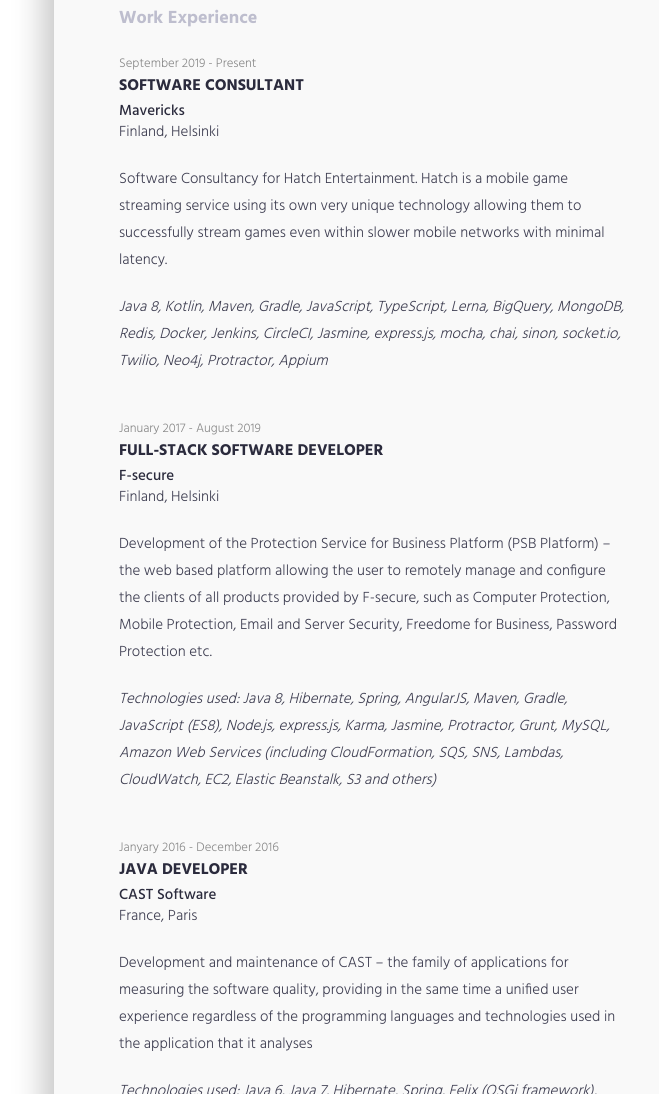
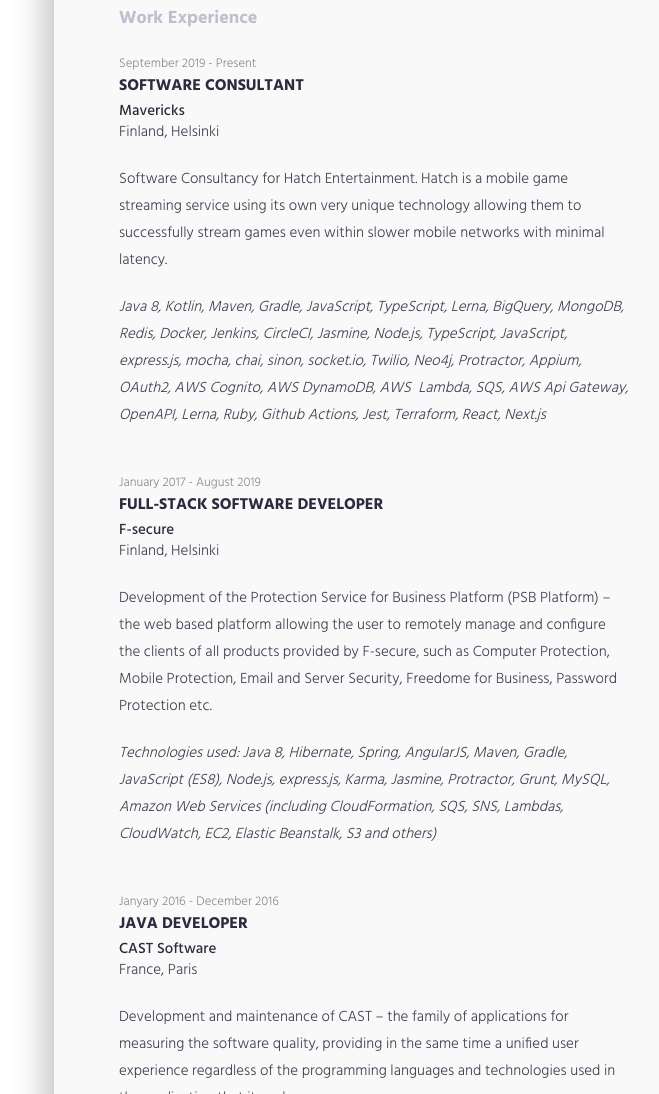
Before and after one commit to kamiljano/curriculumvitae, a plain HTML site: page index.html in a window 1280 px wide. Shown: the part 1938-3032 px from the top of the page, without its empty margins (586-1245 px from the left). Drawn offline with Linux system fonts and the light colour scheme; a script that the page names is missing.

Commit message:
update index.html with the latest technologies used in the internal project

```diff
--- a/index.html
+++ b/index.html
@@ -283,8 +283,9 @@
                     </p>
                     <p style="font-style: italic">
                         Java 8, Kotlin, Maven, Gradle, JavaScript, TypeScript, Lerna, BigQuery, MongoDB, Redis, Docker,
-                        Jenkins, CircleCI, Jasmine, express.js, mocha, chai, sinon, socket.io, Twilio, Neo4j,
-                        Protractor, Appium
+                        Jenkins, CircleCI, Jasmine, Node.js, TypeScript, JavaScript, express.js, mocha, chai, sinon, socket.io,
+                        Twilio, Neo4j, Protractor, Appium, OAuth2, AWS Cognito, AWS DynamoDB, AWS  Lambda, SQS, AWS Api Gateway,
+                        OpenAPI, Lerna, Ruby, Github Actions, Jest, Terraform, React, Next.js
                     </p>
                 </div>
                 <div class="content-item">
```
